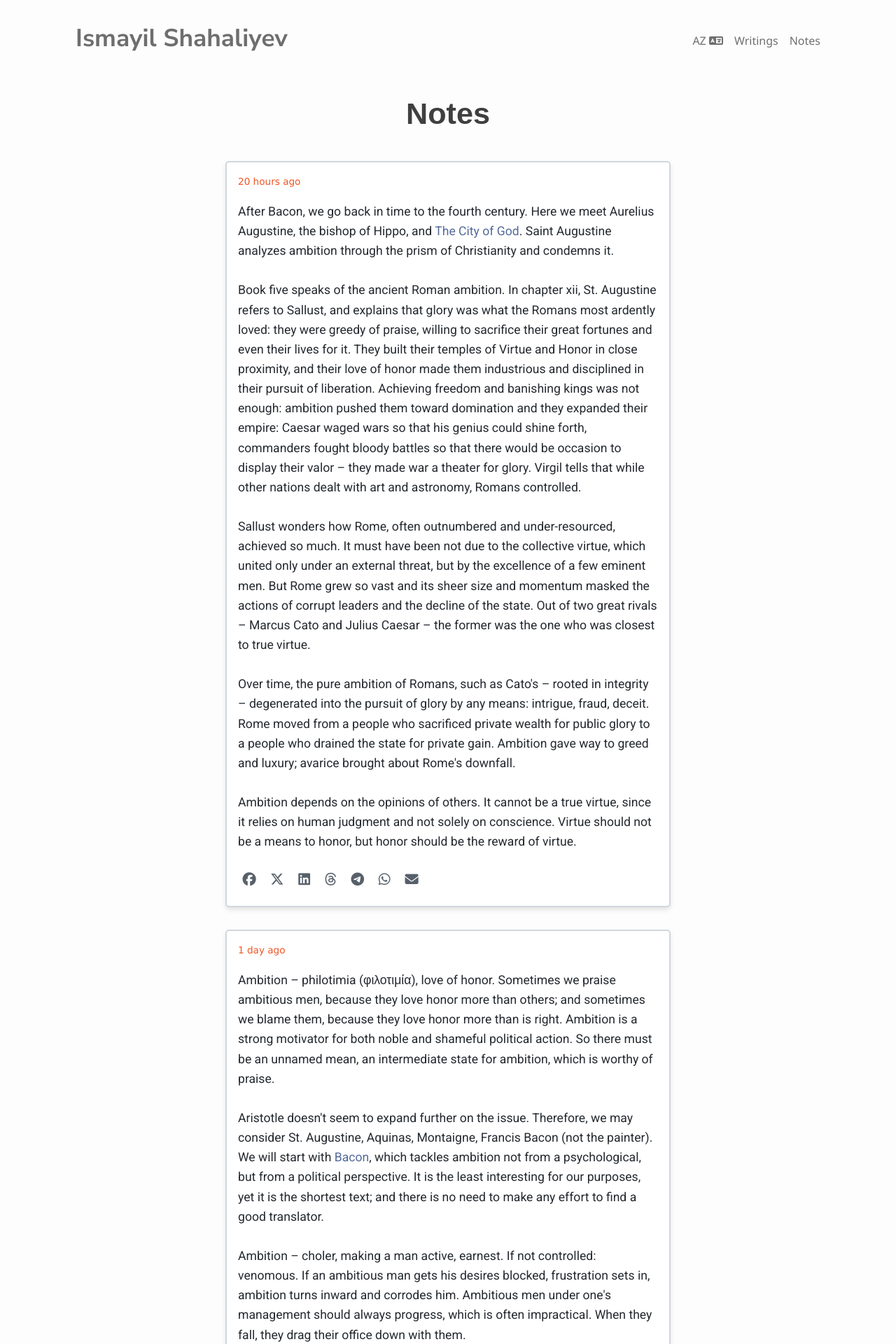
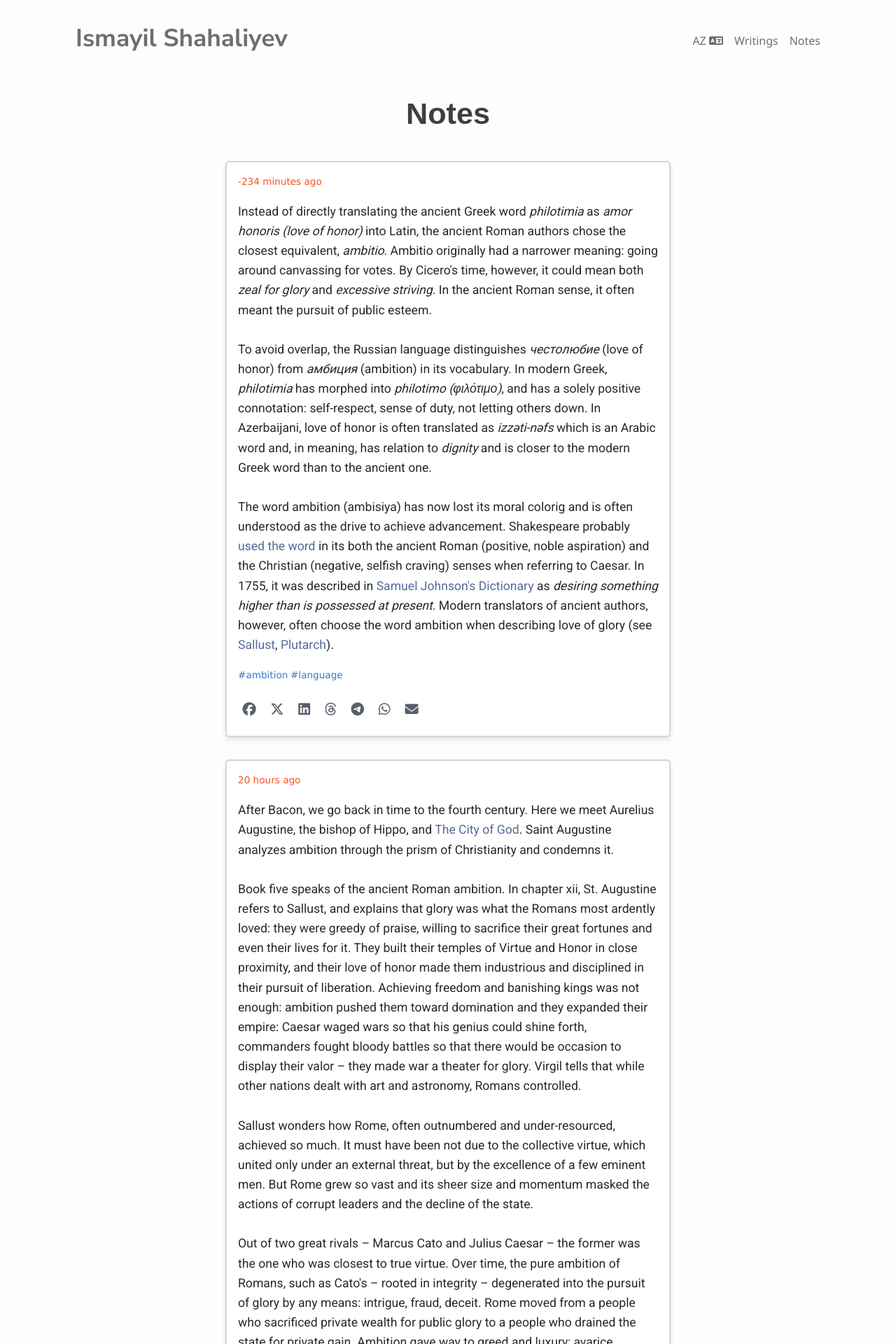
Before and after one commit to shahaliyev/shahaliyev.github.io, a Jekyll site: the page built from notes.html, in a window 1280 px wide. Shown: the top 1920 px of the page at 70% size. Built offline with Jekyll 4.4.1, drawn with Linux system fonts in a browser that asks for light colours; nearby versions of some CDN libraries; some of the changed text lies outside the part shown.

Commit message:
note amb translation

```diff
--- a/notes.html
+++ b/notes.html
@@ -17,17 +17,29 @@ layout: default
 <article>
      {%
       include note.html
+      date="Aug 29, 2025, 02:08 AM"
+      content="Instead of directly translating the ancient Greek word <em>philotimia</em> as <em>amor honoris (love of honor)</em> into Latin, the ancient Roman authors chose the closest equivalent, <em>ambitio</em>. Ambitio originally had a narrower meaning: going around canvassing for votes. By Cicero's time, however, it could mean both <em>zeal for glory</em> and <em>excessive striving</em>. In the ancient Roman sense, it often meant the pursuit of public esteem.
+      <br><br>
+      To avoid overlap, the Russian language distinguishes <em>честолюбие</em> (love of honor) from <em>амбиция</em> (ambition) in its vocabulary. In modern Greek, <em>philotimia</em> has morphed into <em>philotimo (φιλότιμο)</em>, and has a solely positive connotation: self-respect, sense of duty, not letting others down. In Azerbaijani, love of honor is often translated as <em>izzəti-nəfs</em> which is an Arabic word and, in meaning, has relation to <em>dignity</em> and is closer to the modern Greek word than to the ancient one.
+      <br><br>
+      The word ambition (ambisiya) has now lost its moral colorig and is often understood as the drive to achieve advancement. Shakespeare probably <a href='https://en.wikipedia.org/wiki/Friends,_Romans,_countrymen,_lend_me_your_ears'>used the word</a> in its both the ancient Roman (positive, noble aspiration) and the Christian (negative, selfish craving) senses when referring to Caesar. In 1755, it was described in <a href='https://archive.org/details/johnsons_dictionary_1755/page/n128/mode/1up'>Samuel Johnson's Dictionary</a> as <em>desiring something higher than is possessed at present</em>. Modern translators of ancient authors, however, often choose the word ambition when describing love of glory (see <a href='https://penelope.uchicago.edu/thayer/e/roman/texts/sallust/bellum_catilinae*.html'>Sallust</a>, <a href='https://penelope.uchicago.edu/thayer/e/roman/texts/plutarch/lives/cicero*.html'>Plutarch</a>).
+      "
+      tags="ambition,language"
+      %}
+      {%
+         include note.html
          date="Aug 28, 2025, 01:58 AM"
          content="After Bacon, we go back in time to the fourth century. Here we meet Aurelius Augustine, the bishop of Hippo, and <a href='https://www.gutenberg.org/files/45304/45304-h/45304-h.htm'>The City of God</a>. Saint Augustine analyzes ambition through the prism of Christianity and condemns it.
          <br><br>
          Book five speaks of the ancient Roman ambition. In chapter xii, St. Augustine refers to Sallust, and explains that glory was what the Romans most ardently loved: they were greedy of praise, willing to sacrifice their great fortunes and even their lives for it. They built their temples of Virtue and Honor in close proximity, and their love of honor made them industrious and disciplined in their pursuit of liberation. Achieving freedom and banishing kings was not enough: ambition pushed them toward domination and they expanded their empire: Caesar waged wars so that his genius could shine forth, commanders fought bloody battles so that there would be occasion to display their valor &ndash; they made war a theater for glory. Virgil tells that while other nations dealt with art and astronomy, Romans controlled.
          <br><br>
-      Sallust wonders how Rome, often outnumbered and under-resourced, achieved so much. It must have been not due to the collective virtue, which united only under an external threat, but by the excellence of a few eminent men. But Rome grew so vast and its sheer size and momentum masked the actions of corrupt leaders and the decline of the state. Out of two great rivals &ndash; Marcus Cato and Julius Caesar &ndash; the former was the one who was closest to true virtue.
+         Sallust wonders how Rome, often outnumbered and under-resourced, achieved so much. It must have been not due to the collective virtue, which united only under an external threat, but by the excellence of a few eminent men. But Rome grew so vast and its sheer size and momentum masked the actions of corrupt leaders and the decline of the state.
          <br><br>
-      Over time, the pure ambition of Romans, such as Cato's &ndash; rooted in integrity &ndash; degenerated into the pursuit of glory by any means: intrigue, fraud, deceit. Rome moved from a people who sacrificed private wealth for public glory to a people who drained the state for private gain. Ambition gave way to greed and luxury; avarice brought about Rome's downfall.
+         Out of two great rivals &ndash; Marcus Cato and Julius Caesar &ndash; the former was the one who was closest to true virtue. Over time, the pure ambition of Romans, such as Cato's &ndash; rooted in integrity &ndash; degenerated into the pursuit of glory by any means: intrigue, fraud, deceit. Rome moved from a people who sacrificed private wealth for public glory to a people who drained the state for private gain. Ambition gave way to greed and luxury; avarice brought about Rome's downfall.
          <br><br>
          Ambition depends on the opinions of others. It cannot be a true virtue, since it relies on human judgment and not solely on conscience. Virtue should not be a means to honor, but honor should be the reward of virtue.
       "
+      tags="ambition,ethics,augustine,sallust"
       %}
       {%
       include note.html
```
Lines whose indentation alone changed are shown as unchanged.
